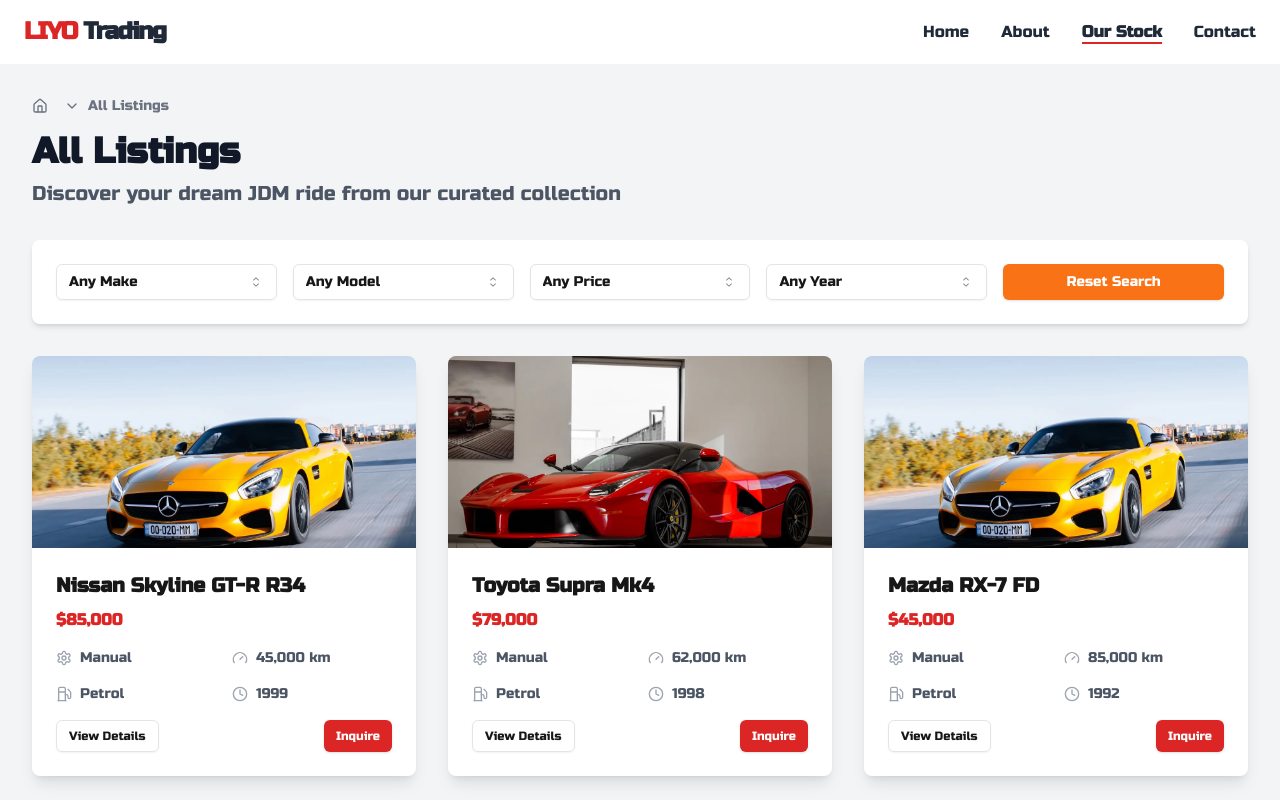
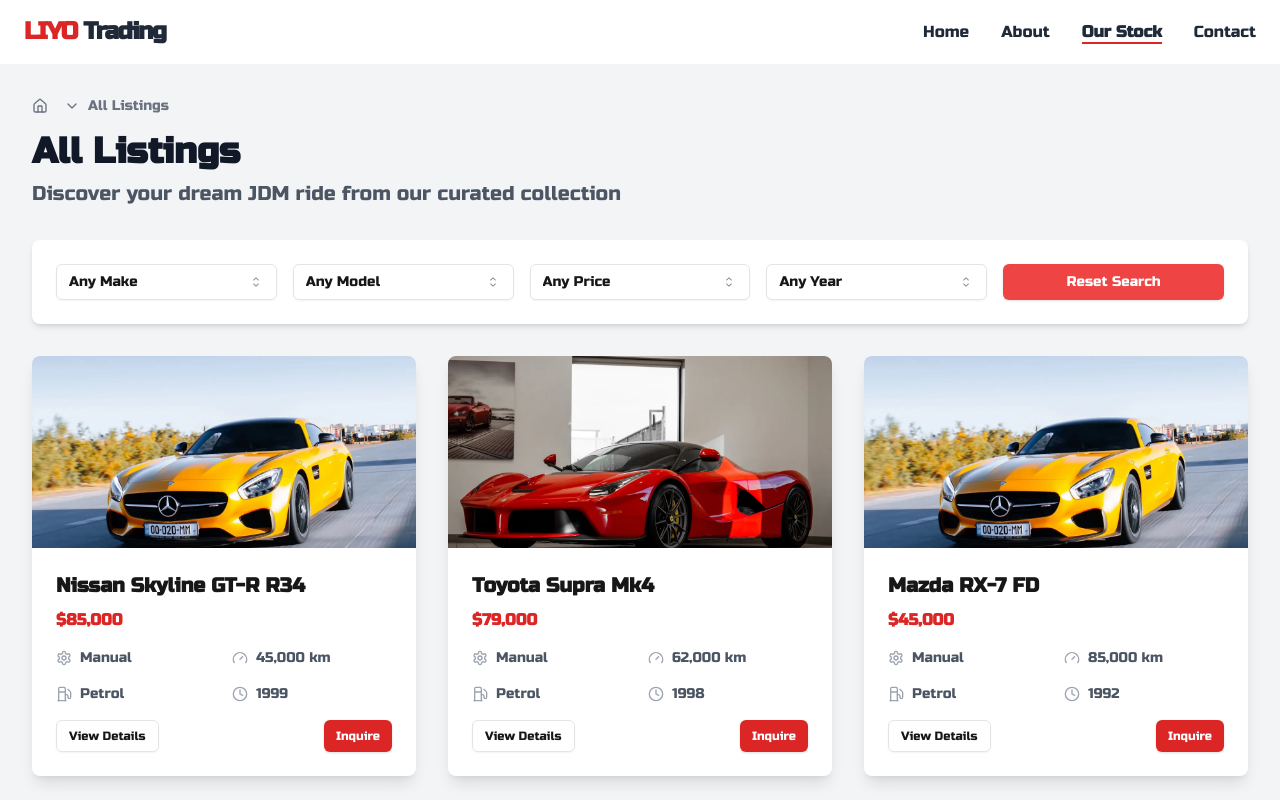
Before and after one commit to randilt/liyo-trading-frontend, a Next.js app: page /our-stock in a window 1280 px wide. Shown: the top 800 px of the page. Built offline with nearby package versions, Linux system fonts and the light colour scheme.

Commit message:
Refactor button color in VehiclesPage component

```diff
--- a/components/pages/vehicles-page.tsx
+++ b/components/pages/vehicles-page.tsx
@@ -233,7 +233,7 @@
             </Select>
             <Button
               onClick={handleFilter}
-              className="bg-orange-500 hover:bg-orange-600 text-white"
+              className="bg-red-500 hover:bg-red-600 text-white"
             >
               Reset Search
             </Button>
```
